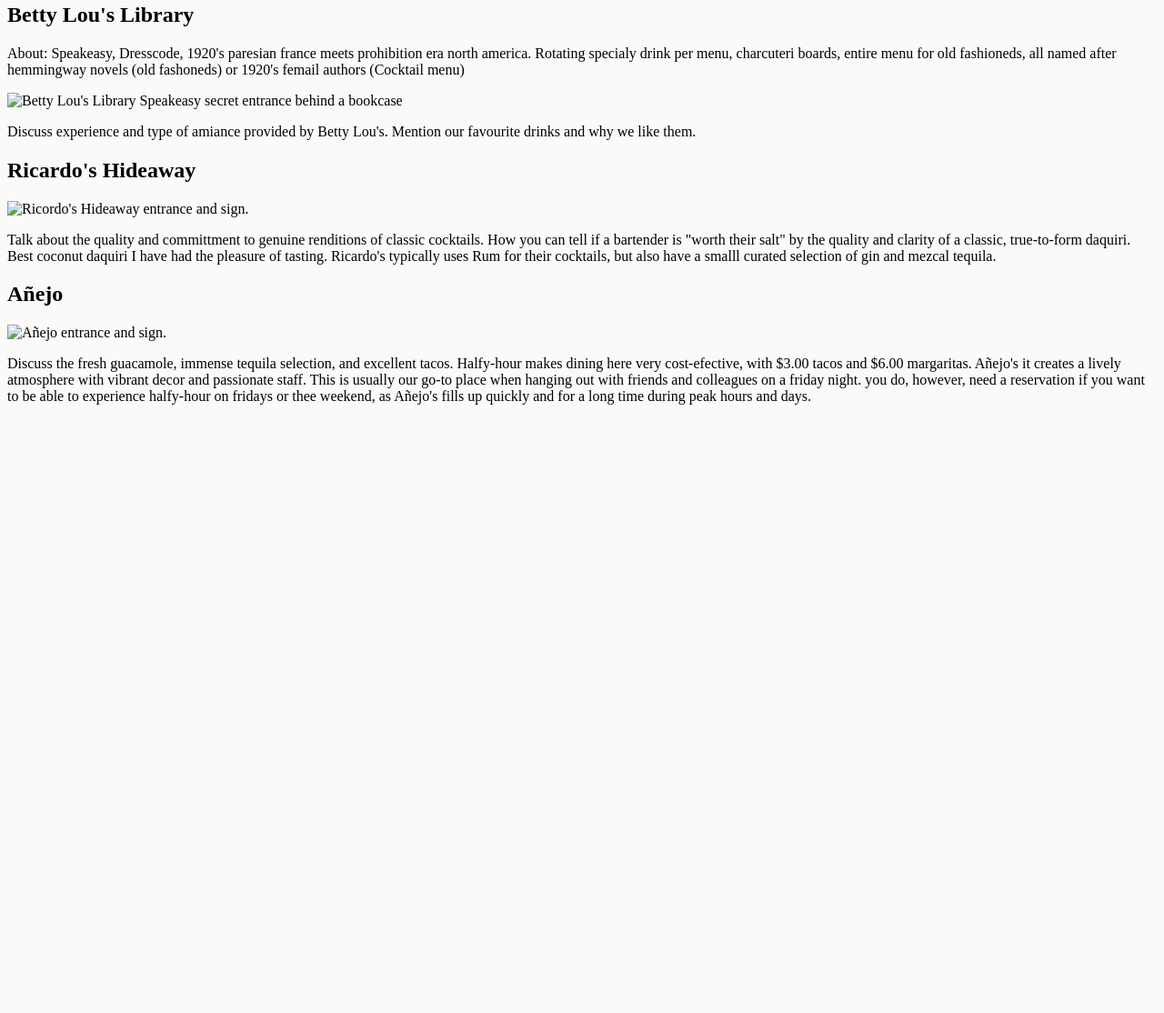
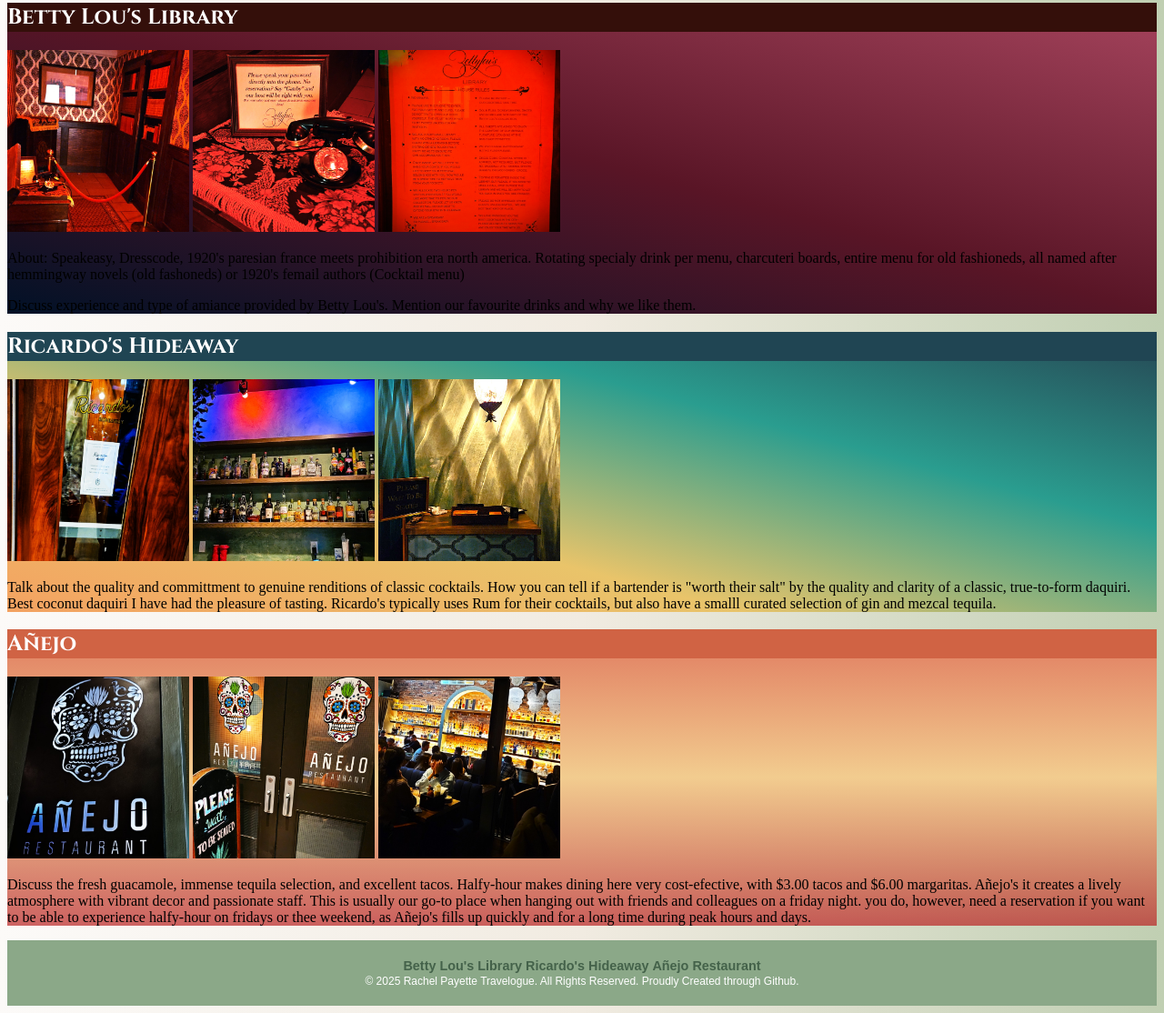
Before and after one commit to Bassbossbunny/Travelogue-R.Payette, a plain HTML site: page index.html in a window 1280 px wide. Shown: the part 359-1473 px from the top of the page at 91% size. Before the commit the page ends 820 px from the top, so only its background shows below. Drawn offline with Linux system fonts and the light colour scheme; a web font is replaced by a local one.

Commit message:
Docs: Added images, footer content, alt text
Added Images, alt text, footer content. messed around with CSS colors and checked contrasts.
Created appropriate ID's and Classes for contents. Changed bar sections to articles as they could stand alone in theory. Need to create Nav bar.
Added google font family for h2's.

```diff
--- a/Style.css
+++ b/Style.css
@@ -1,3 +1,4 @@
+/*base setting*/
 *{
     box-sizing: border-box;
     }
@@ -14,7 +15,109 @@ header img {
         width: 200px;
         }
 
+/*h2*/
+    h2 {
+    /*Hey Dan! I got this font from google. I'll make sure to attribute this as well.  https://fonts.google.com/selection/embed */
+    font-family: "Cinzel", serif;
+    font-optical-sizing: auto;
+    font-weight: <500>;
+    font-style: normal;
+    }
+
+
 /*Body*/
     body {
     background-color: #FCFAF8;
+    background-image: linear-gradient(90deg, #FCFAF8, #F1EBE1, #C0CFB2);
     }
+
+
+
+/*Betty Lou's Library'*/
+    #BettyLous img{
+    height: 200px;
+    width: 200px;
+    }
+        #BettyLous {
+        background-image: linear-gradient(15deg, #011127, #591526, #A6445D);
+        }
+            #blhead {
+            color: #ffffff;
+            background-color: #340f0a;
+            }
+
+/*Ricoardo's Hideaway*/
+    #Ricardos img{
+    height: 200px;
+    width: 200px;
+    }
+        #Ricardos {
+        background-image: linear-gradient(15deg, #F4A261, #E9C46A, #2a9d8f, #264653);
+        }
+            #rhhead {
+            color: #ffffff;
+            background-color: #204553;
+            }
+
+/*Añejo's*/
+
+    #Añejos img{
+    height: 200px;
+    width: 200px;
+    }
+        #ahead {
+        color: #ffffff;
+        background-color:#d06344 ;
+        }
+
+            #Añejos {
+            background-image: linear-gradient(180deg, #e07a5f, #f2cc8f, #b92323b4);
+            }
+
+/*footer*/
+    footer {
+    background-color: #8BA888;
+    color: #ffffff;
+    padding: 20px 0;
+    text-align: center;
+    font-size: 0.9em;
+    font-family: Arial, sans-serif;
+    }
+
+        footer .footer-content {
+        max-width: 1200px;
+        margin: 0 auto;
+        padding: 0 20px;
+        }
+
+            footer p {
+            margin: 10px 0;
+            line-height: 1.5;
+            }
+
+                footer .footerlinks {
+                list-style: none;
+                padding: 0;
+                display: flex;
+                justify-content: center;
+                gap: 15px;
+                margin: 15px 0;
+                color: #a4589a;
+                text-decoration: none;
+                font-size: 1.1em;
+                transition: color 0.3s ease;
+                }
+
+                    footer .footerlinks:hover {
+                    color: #ffffff;
+                    }
+
+                        footer a {
+                        color: #44624A;
+                        text-decoration: none;
+                        font-weight: bold;
+                        }
+
+                            footer a:hover {
+                            color: #ffffff;
+                            }
--- a/index.html
+++ b/index.html
@@ -5,14 +5,21 @@
     <meta name="viewport" content="width=device-width, initial-scale=1.0">
     <title>Rachel's Travelogue</title>
     <link rel="stylesheet" href="Style.css">
+    <!--trying to add google fonts-->
+    <style>
+        @import url('https://fonts.googleapis.com/css2?family=Cinzel:wght@400..900&family=Dancing+Script:wght@400..700&family=Pacifico&family=Playwrite+VN:wght@100..400&display=swap');
+        </style>
+
 </head>
 <body>
+
 <!--Main page header-->
     <header>
         <img src="RVI-Logo.png" alt="R Vi logo for Rachel Violet.">
         <h1>
             Placeholder Header. Create pun here about "sipping through Calgary" or something witty.
         </h1>
+
 <!--Navigation-->
 
     </header>
@@ -26,49 +33,86 @@
 
             Perhaps just talke about the ritual and how it originated, when we moved to calgary and how we came to make our own "tradition" so to speak.
         </p>
+
 <!--Betty lou's Library Section-->
-        <section id="BettyLous">
-            <h2>
+        <article id="BettyLous">
+            <h2 id="blhead">
                 Betty Lou's Library
             </h2>
-            <p>
+            <section class="gallery">
+                <img src="/Photos/BL_secret.jpg" alt="Betty Lou's Library Speakeasy secret entrance behind a bookcase">
+
+               <img src="/Photos/BL_phone.jpg" alt="photo of a rotary phone used to gainaccess to the secret speakeasy entrance behind a bookshelf. There is a sign that displays directions for using the phone.">
+
+               <img src="/Photos/BL_dresscode.jpg" alt=" Photo of the 'Betty Lou's Library' Dresscode and rules for customer conduct. Notable entry is the forbidding of customers to enter if wearing 'croc'-branded shoes.">
+               </section>
+            <p id="aboutBetty">
                 About: Speakeasy, Dresscode, 1920's paresian france meets prohibition era north america.
                 Rotating specialy drink per menu, charcuteri boards, entire menu for old fashioneds, all named after hemmingway novels (old fashoneds) or 1920's femail authors (Cocktail menu)
 
             </p>
-            <img src="" alt="Betty Lou's Library Speakeasy secret entrance behind a bookcase">
+
             <p>
                 Discuss experience and type of amiance provided by Betty Lou's. Mention our favourite drinks and why we like them.
             </p>
-        </section>
+        </article>
 
 <!--Ricardo's Hideaway Section-->
-        <section id="Ricardos">
-            <h2>
+        <article id="Ricardos">
+            <h2 id="rhhead">
                 Ricardo's Hideaway
             </h2>
-            <img src="" alt="Ricordo's Hideaway entrance and sign.">
-            <p>
+            <section class="gallery">
+                <img src="/Photos/Ricardos_entrance.jpg" alt="Ricordo's Hideaway entrance and sign.">
+
+               <img src="/Photos/Ricardos_bar.jpg" alt="">
+
+               <img src="/Photos/Ricardos_sign.jpg" alt=" ">
+            </section>
+            <p id="aboutRicardo">
                 Talk about the quality and committment to genuine renditions of classic cocktails. How you can tell if a bartender is "worth their salt" by the quality and clarity of a classic, true-to-form daquiri.
 
                 Best coconut daquiri I have had the pleasure of tasting.
                 Ricardo's typically uses Rum for their cocktails, but also have a smalll curated selection of gin and mezcal tequila.
             </p>
 
-        </section>
+        </article>
 
 <!--Añejo-->
-    <section id="Ricardos">
-        <h2>
+    <article id="Añejos">
+        <h2 id="ahead">
                 Añejo
         </h2>
-        <img src="" alt="Añejo entrance and sign.">
-        <p>
+            <section class="gallery">
+            <img src="/Photos/Añejo-sign.jpg" alt="Close up of Añejo graphic of a styleized mexican sugar-skull.">
+
+            <img src="/Photos/Añejo_entrance.jpg" alt="Añejo entrance and sign.">
+
+            <img src="/Photos/Añejo_bar.jpg" alt="Picture of the main floor bar at Añejo's Restaurant. A wall of bottles can be seen, backlit  with a bright, yellow light. There are skull-shaped plaquards hanging on the brick wall above the shelves of bottles. ">
+            </section>
+            <p id="aboutAnejo">
                 Discuss the fresh guacamole, immense tequila selection, and excellent tacos. Halfy-hour makes dining here very cost-efective, with $3.00 tacos and $6.00 margaritas. Añejo's it creates a lively atmosphere with vibrant decor and passionate staff. This is usually our go-to place when hanging out with friends and colleagues on a friday night. you do, however, need a reservation if you want to be able to experience halfy-hour on fridays or thee weekend, as Añejo's fills up quickly and for a long time during peak hours and days.
             </p>
 
+        </article>
+
+    </main>
+
+<!--Footer-->
+    <footer>
+        <section id="footer-content ">
+            <section id="footerlinks">
+            <a href="https://www.bettylouslibrary.com/"> Betty Lou's Library</a>
+            <a href="https://www.ricardoshideaway.ca/"> Ricardo's Hideaway</a>
+            <a href="https://www.anejo.ca/en/locations/ab/calgary/2116-4th-street-sw-2"> Añejo Restaurant</a>
             </section>
 
-    </main>
+            <small>&copy;
+            2025 Rachel Payette Travelogue. All Rights Reserved. Proudly Created through Github.
+            </small>
+
+        </section>
+    </footer>
+
 </body>
 </html>
```
Also changed, not shown: Photos/Añejo-sign.jpg (added), Photos/Añejo_bar.jpg (added), Photos/Añejo_bar2.jpg (added), Photos/Añejo_board.jpg (added), Photos/Añejo_entrance.jpg (added), Photos/BL_dresscode.jpg (added), Photos/BL_light.jpg (added), Photos/BL_phone.jpg (added), Photos/BL_secret.jpg (added), Photos/Ricardos_bar.jpg (added), Photos/Ricardos_entrance.jpg (added), Photos/Ricardos_sign.jpg (added), Photos/couple_of_dorks.jpg (added). Lines whose indentation alone changed are shown as unchanged.
